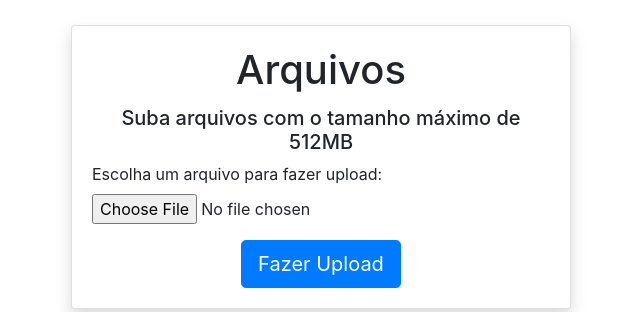
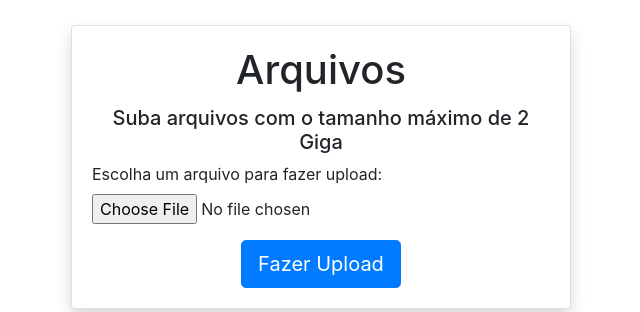
Before and after one commit to chiapettaiago/files, a Flask app: page / in a window 1280 px wide. Shown: the part 233-545 px from the top of the page, without its empty margins (319-959 px from the left). Run offline with Flask 3, Linux system fonts and the light colour scheme; some libraries are stand-ins or nearby versions.

Commit message:
limite maior

```diff
--- a/templates/index.html
+++ b/templates/index.html
@@ -16,7 +16,7 @@
         <div class="card shadow" style="width: 100%; max-width: 500px;">
             <div class="card-body">
                 <h1 class="card-title text-center">Arquivos</h1>
-                <h5 class="text-center">Suba arquivos com o tamanho máximo de 512MB</h5>
+                <h5 class="text-center">Suba arquivos com o tamanho máximo de 2 Giga</h5>
                 <form method="POST" enctype="multipart/form-data">
                     <div class="form-group">
                         <label for="file">Escolha um arquivo para fazer upload:</label>
```
